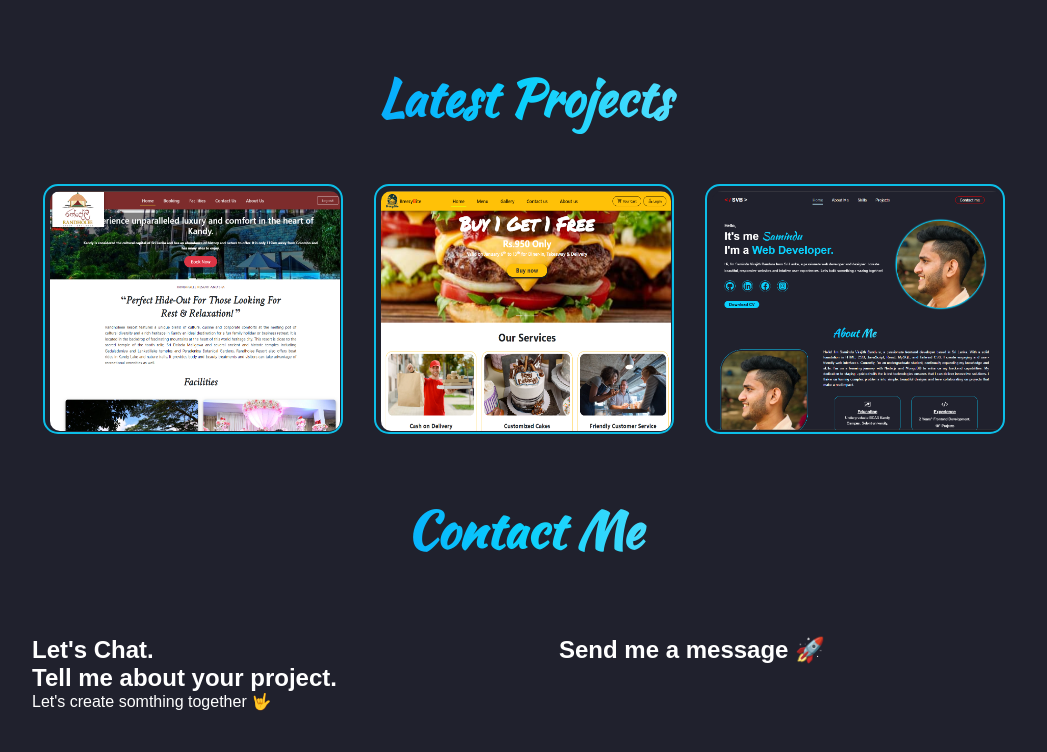
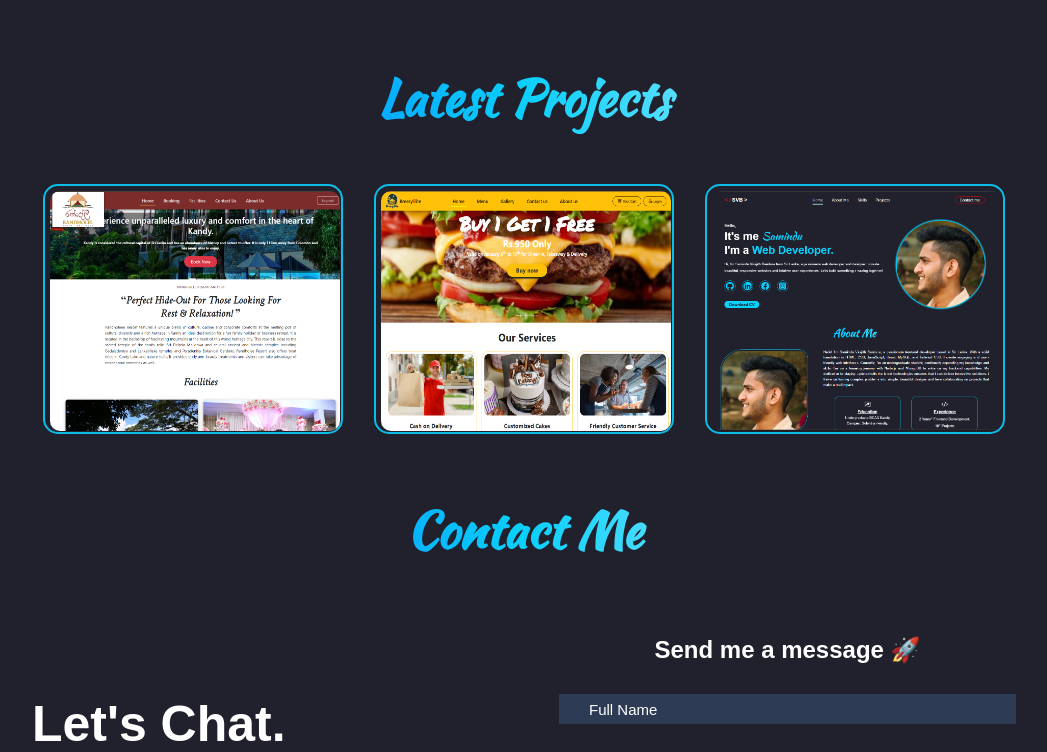
Before and after one commit to SaminduVirajith/my_portfolio, a React (Vite) app: page / in a window 1280 px wide. Shown: the part 2023-2775 px from the top of the page, without its empty margins (116-1163 px from the left). Before the commit the page ends 2754 px from the top, so only its background shows below. Built offline with nearby package versions, Linux system fonts and the light colour scheme.

Commit message:
create contact me section

```diff
--- a/src/assets/components/contactMe/ContactMe.css
+++ b/src/assets/components/contactMe/ContactMe.css
@@ -17,10 +17,86 @@
     justify-content: space-between;
     gap: 30px;
     margin-top: 50px;
+    margin-bottom: 100px;
 }
 section .contact-text,
 section .contact-form{
-    justify-content: center;
     padding: 20px;
     width: 50%;
 }
+section .contact-text{
+    margin: auto 0 auto;
+    display: block;
+    align-items: center;
+}
+section .contact-text h1{
+    font-size: 50px;
+}
+section .contact-text .contact-text-phara{
+    margin-top: 20px;
+    margin-bottom: 30px;
+}
+section .contact-text .contact-text-mail{
+    display: flex;
+    width: 300px;
+}
+section .contact-text .contact-text-mail .mail-icon{
+    font-size: 45px;
+}
+section .contact-text .contact-text-mail-text{
+    margin-left: 30px;
+}
+section .contact-text .contact-text-mail-text p{
+    margin-bottom: 5px;
+}
+.contact-form input,
+textarea{
+    width: 100%;
+    height: 30px;
+    margin-top: 30px;
+    background-color: #2e3b55;
+    border: none;
+    color: white;
+    padding: 10px;
+    font-size: 15px;
+}
+.contact-form h2{
+    text-align: center;
+}
+.contact-form input::placeholder,
+textarea::placeholder{
+    color: white;
+    padding-left: 20px;
+}
+textarea{
+    resize: none;
+    height: 100px;
+}
+textarea::placeholder{
+    padding-top: 5px;
+}
+.contact-form button{
+    background-color: rgb(0, 255, 0);
+    margin-top: 20px;
+    padding: 10px 20px;
+    font-size: 17px;
+    border-radius: 60px;
+    border: 2px solid green;
+    color: black;
+    font-weight: 700;
+}
+.contact-form button:hover{
+    box-shadow: 0 0 2px 2px rgb(0, 255, 0);
+}
+@media screen and (max-width: 920px){
+    #contactme section{
+        flex-direction: column;
+    }
+    section .contact-text,
+    section .contact-form{
+        width: 100%;
+    }
+    section .contact-text h1{
+        font-size: 40px;
+    }
+}
--- a/src/assets/components/contactMe/ContactMe.jsx
+++ b/src/assets/components/contactMe/ContactMe.jsx
@@ -1,7 +1,32 @@
-import React from 'react'
+import React, { useState } from 'react'
 import './ContactMe.css'
+import { IoIosMail } from "react-icons/io";
 
 const ContactMe = () => {
+
+  const [name, setName] = useState("");
+  const [email, setEmail] = useState("");
+  const [subject, setSubject] = useState("");
+  const [comment, setComment] = useState("");
+
+  function handleSubmit(event){
+    event.preventDefault();
+
+    setComment("");
+    setName("");
+    setSubject("");
+    setEmail("");
+  }
+
+  const submitForm = (e) =>{
+    if(!comment ||!name ||!subject || !email){
+      alert("Pleace fill the all field");
+    }
+    else{
+      alert("Form Submited!");
+    }
+  }
+
   return (
     <div id='contactme'>
       <h1 className='contact-title'>Contact Me</h1>
@@ -9,11 +34,64 @@ const ContactMe = () => {
         <div className="contact-text">
             <h1>Let's Chat.</h1>
             <h1>Tell me about your project.</h1>
-            <p>Let's create somthing together 🤟</p>
+            <p className='contact-text-phara'>Let's create somthing together 🤟</p>
+            <div className="contact-text-mail">
+              <IoIosMail className='mail-icon'/>
+              <div className="contact-text-mail-text">
+                <p>Mail me at</p>
+                <p>samidu.virajith@gmail.com</p>
+              </div>
+            </div>
         </div>
         <div className="contact-form">
             <h2>Send me a message 🚀</h2>
-            <form action="POST"></form>
+            <form
+              onSubmit={handleSubmit}
+            >
+              <input
+                type="text"
+                placeholder='Full Name'
+                required
+                value={name}
+                onChange={event =>
+                  setName(event.target.value)
+                }
+
+              />
+              <br/>
+              <input
+                type="email"
+                placeholder='E-mail'
+                required
+                value={email}
+                onChange={event =>
+                  setEmail(event.target.value)
+                }
+              />
+              <br />
+              <input
+                type="text"
+                placeholder='Subject'
+                required
+                value={subject}
+                onChange={event =>
+                  setSubject(event.target.value)
+                }
+              />
+              <br />
+              <textarea
+                value={comment}
+                required
+                placeholder='Type Your Comment Here'
+                raws = "10"
+                onChange={event =>
+                  setComment(event.target.value)
+                }
+              />
+              <button type='submit'
+                onClick={submitForm}
+              >Send Message</button>
+            </form>
         </div>
       </section>
     </div>
--- a/src/assets/components/navbar/Navbar.css
+++ b/src/assets/components/navbar/Navbar.css
@@ -28,6 +28,7 @@
 .logo {
   color: white;
   font-size: 24px;
+  margin-right: 50px;
 }
 .logo span{
   color: red;
@@ -96,13 +97,17 @@
   border: 2px solid #0ad0fc;
   color: #0ad0fc;
 }
-@media screen and (max-width: 768px) {
+.cont{
+  display: none;
+}
+@media screen and (max-width: 920px) {
   .navbar{
       width: 100%;
       top: 0px;
   }
   .logo {
     z-index: 1001;
+    margin-right: 0;
   }
   .nav-links {
     display: none;
@@ -145,8 +150,25 @@
     color: white;
   }
 }
-@media screen and (min-width: 819px) and (max-width: 859px){
-  #contact{
-    display: none;
+@media screen and (max-width: 920px){
+  .cont{
+    width: 70%;
+    margin-left: auto;
+    margin-right: auto;
+    display: block;
+    padding: 5px 10px ;
+    margin-top: 20px;
+    border: 2px solid red;
+    border-radius: 10px;
   }
 }
+/* @media screen and (width: 820px){
+  .mobile-menu-icon{
+    margin-right: 100px;
+  }
+} */
+@media screen and (min-width: 820px)and (max-width: 920px){
+  .mobile-menu-icon{
+    margin-right: 100px;
+  }
+}
--- a/src/assets/components/navbar/Navbar.jsx
+++ b/src/assets/components/navbar/Navbar.jsx
@@ -58,6 +58,18 @@ const Navbar = () => {
             Projects
           </Link>
         </li>
+        <li>
+          <Link
+            className='cont'
+            to='contactme'
+            smooth={true}
+            offset={-200}
+            duration={100}
+            spy={true}
+          >
+            Contact Me
+          </Link>
+        </li>
       </ul>
       <Link
           id='contact'
--- a/src/assets/components/progressBar/ProgressBar.jsx
+++ b/src/assets/components/progressBar/ProgressBar.jsx
@@ -1,5 +1,4 @@
-// ProgressBar.js
-import React, { useEffect, useState } from 'react';
+import React, { useEffect, useState } from 'react'
 import './ProgressBar.css'
 
 const ProgressBar = ({ progress }) => {
```
Also changed, not shown: src/assets/components/footer/Footer.css (added), src/assets/components/footer/Footer.jsx (added).
